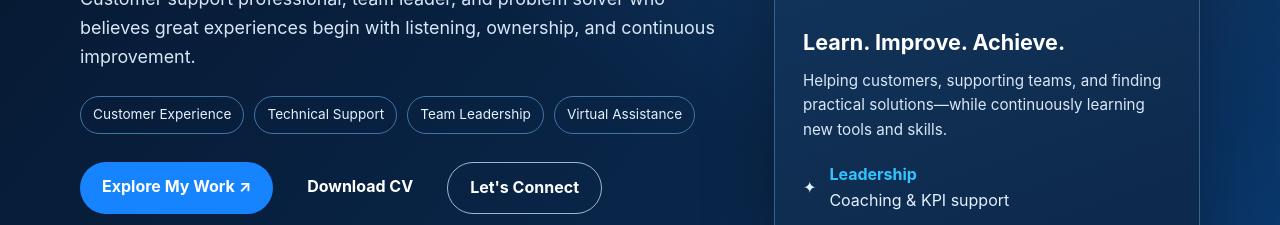
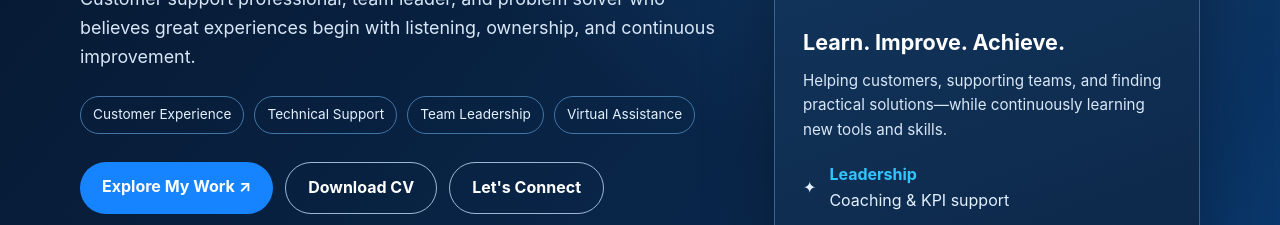
Before and after one commit to damicogpatrick2020-gif/patrick-portfolio, a plain HTML site: page index.html in a window 1280 px wide. Shown: the part 545-770 px from the top of the page. Drawn offline with Linux system fonts and the light colour scheme.

Commit message:
Update index.html

```diff
--- a/index.html
+++ b/index.html
@@ -162,7 +162,7 @@ html {
 <div class="tags"><span class="tag">Customer Experience</span><span class="tag">Technical Support</span><span class="tag">Team Leadership</span><span class="tag">Virtual Assistance</span></div>
 <div class="actions">
 <a class="btn primary" href="#projects">Explore My Work ↗</a>
-<a href="assets/Patrick.Damicog-CV.pdf.pdf" download="Patrick.Damicog-CV.pdf.pdf" class="btn">
+<a class="btn secondary" href="assets/Patrick.Damicog-CV.pdf.pdf" download="Patrick.Damicog-CV.pdf.pdf" class="btn">
     Download CV</a>
 
 <a class="btn secondary" href="#contact">Let's Connect</a>
```
